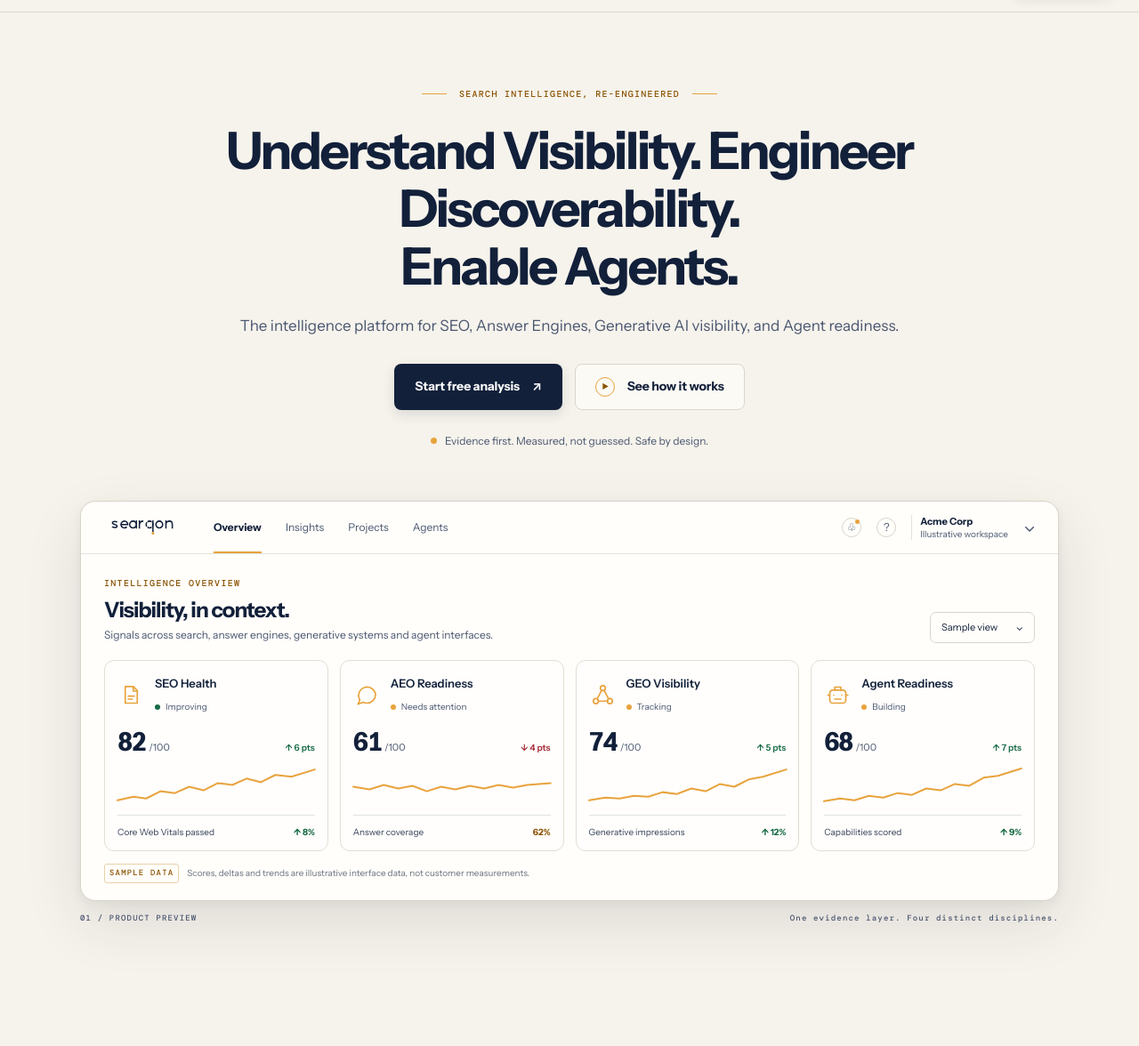
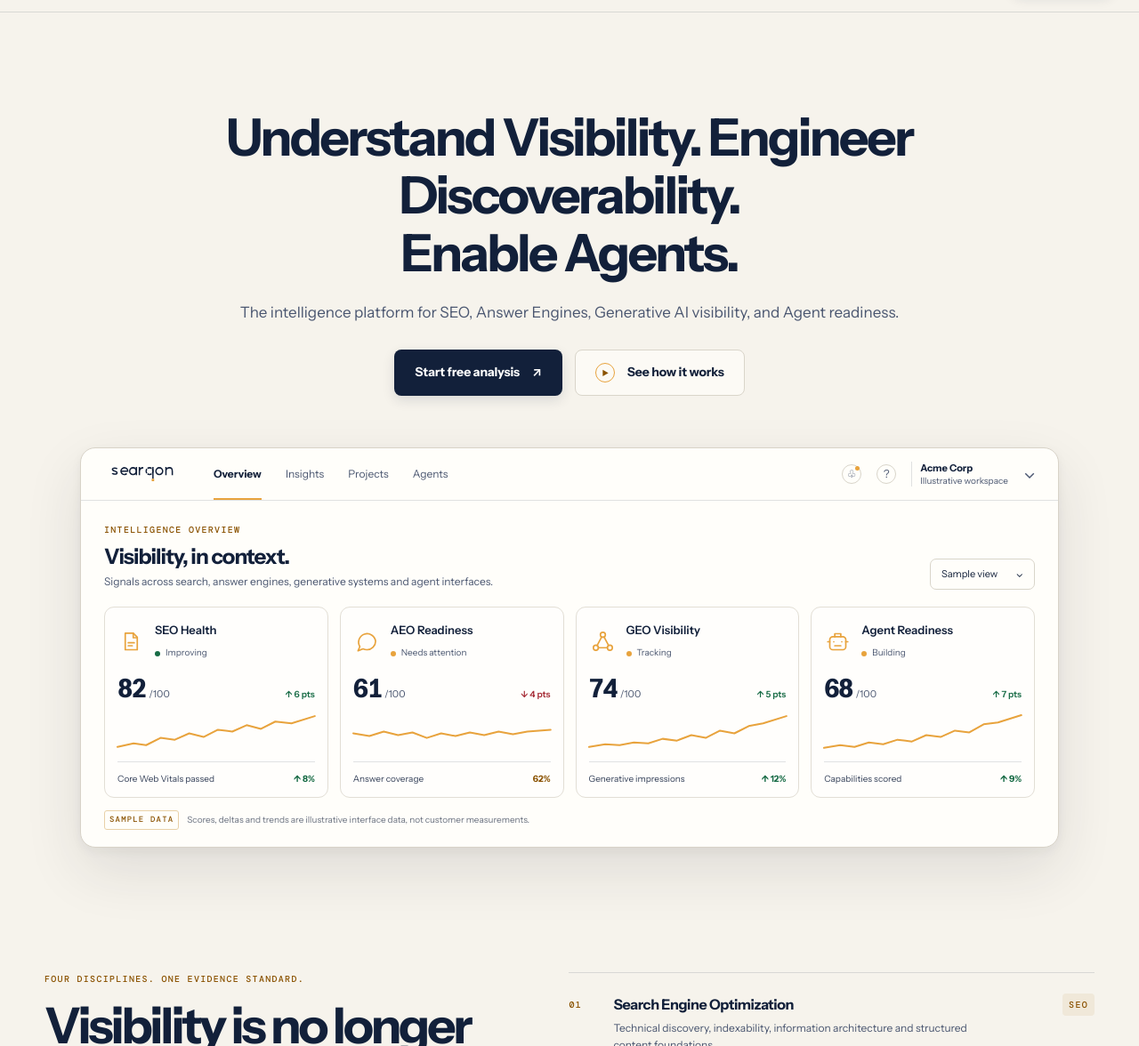
Before and after one commit to LloydCoder/tinlance-searqon, a website: page apps/web/public/index.html in a window 1280 px wide. Shown: the part 93-1269 px from the top of the page at 89% size. Drawn offline with nearby package versions, Linux system fonts and the light colour scheme.

Commit message:
design(web): remove non-reference hero ornaments and align navigation

```diff
--- a/apps/web/public/index.html
+++ b/apps/web/public/index.html
@@ -25,14 +25,12 @@
 
   <main id="main">
     <section class="hero section-shell">
-      <div class="hero-kicker"><span class="kicker-line"></span> SEARCH INTELLIGENCE, RE-ENGINEERED <span class="kicker-line"></span></div>
       <h1>Understand Visibility. Engineer Discoverability.<br>Enable Agents.</h1>
       <p class="hero-copy">The intelligence platform for SEO, Answer Engines, Generative AI visibility, and Agent readiness.</p>
       <div class="hero-actions">
         <a class="button button-dark" href="#analyzer">Start free analysis <span aria-hidden="true">↗</span></a>
         <a class="button button-light" href="#workflow"><span class="play-icon" aria-hidden="true">▶</span> See how it works</a>
       </div>
-      <div class="hero-footnote"><span class="status-dot"></span> Evidence first. Measured, not guessed. Safe by design.</div>
     </section>
 
     <section id="platform" class="dashboard-wrap section-shell" aria-label="Illustrative Searqon intelligence dashboard">
@@ -78,7 +76,6 @@
           <div class="dashboard-note"><span class="sample-label">SAMPLE DATA</span> Scores, deltas and trends are illustrative interface data, not customer measurements.</div>
         </div>
       </div>
-      <div class="dashboard-caption"><span>01 / PRODUCT PREVIEW</span><span>One evidence layer. Four distinct disciplines.</span></div>
     </section>
 
     <section id="solutions" class="discipline-section section-shell section-space">
```
